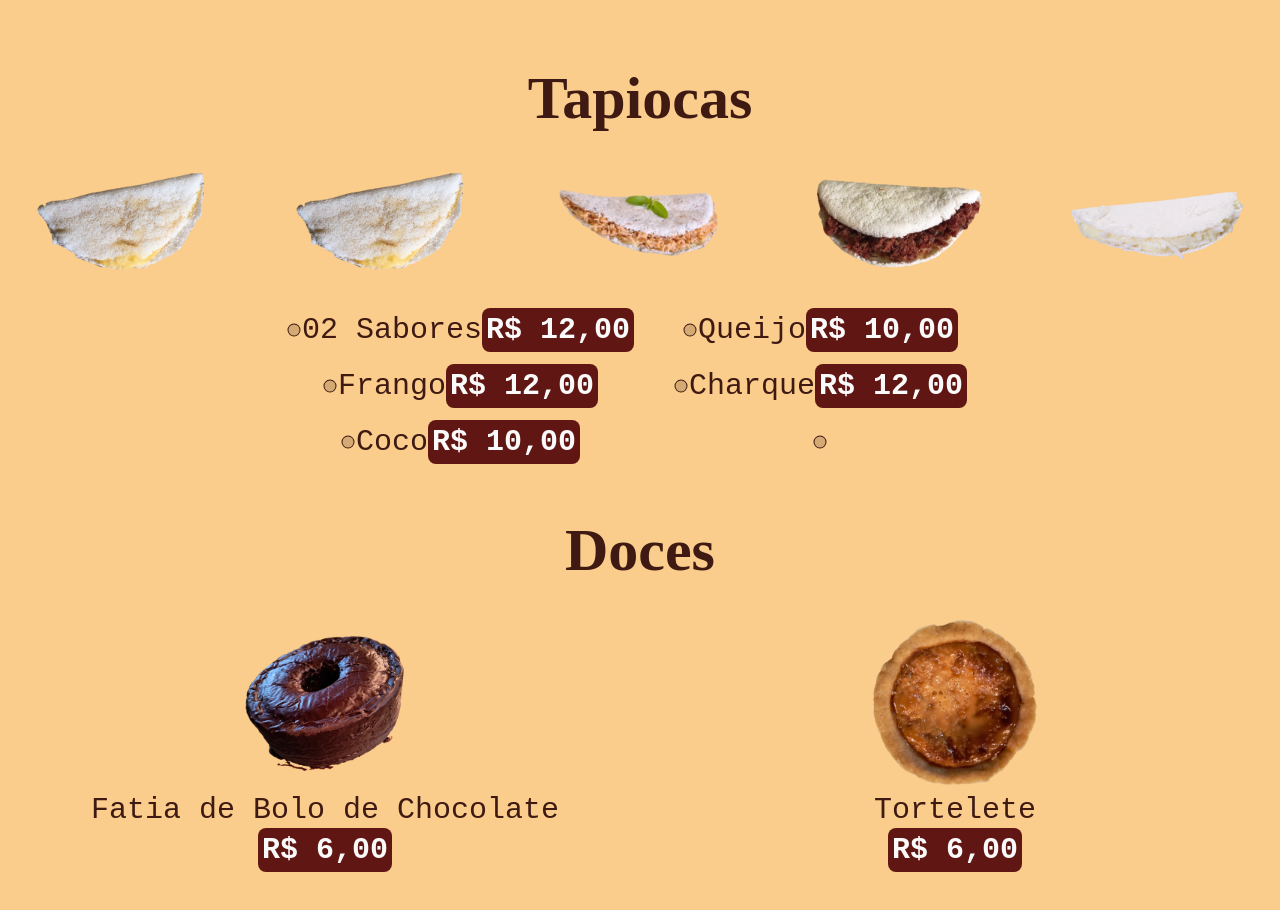
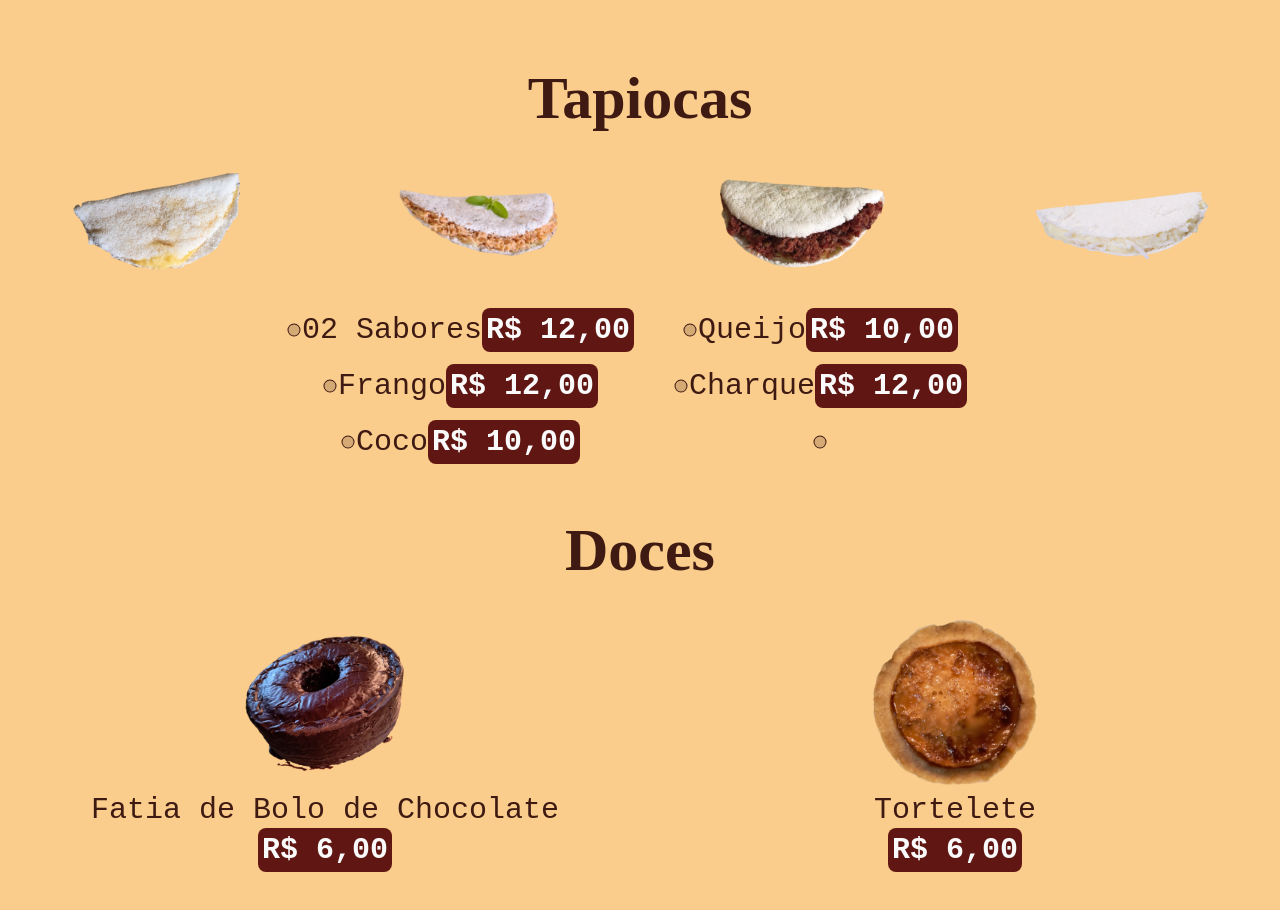
Before and after one commit to sauba/spa-comedoria-emporio-brisa, a Next.js app: page / in a window 1280 px wide. Shown: the part 3740-4650 px from the top of the page. Built offline with nearby package versions, Linux system fonts and the light colour scheme.

Commit message:
Update: tapiocas v4

```diff
--- a/src/components/CardapioTapiocas/index.tsx
+++ b/src/components/CardapioTapiocas/index.tsx
@@ -26,8 +26,7 @@
         <p className={`text-6xl 2xl:text-8xl pt-14 font-bold`}>Tapiocas</p>
       </span>
 
-      <span className="w-full flex justify-center items-center gap-3">
-        <Image src={imgTapiocaQueijo} width={180} height={180} alt="" className={`mx-auto hover:transition-transform hover:scale-150 hover:cursor-pointer`} priority />
+      <span className="w-full flex justify-center items-center gap-1">
         <Image src={imgTapiocaQueijo} width={180} height={180} alt="" className={`mx-auto hover:transition-transform hover:scale-150 hover:cursor-pointer`} priority />
         <Image src={imgTapiocaFrango} width={180} height={180} alt="" className={`mx-auto hover:transition-transform hover:scale-150 hover:cursor-pointer`} priority />
         <Image src={imgTapiocaCharque} width={180} height={180} alt="" className={`mx-auto hover:transition-transform hover:scale-150 hover:cursor-pointer`} priority />
```
